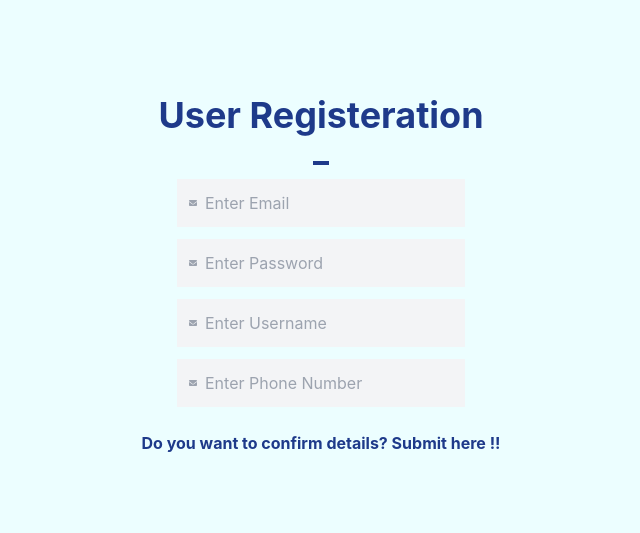
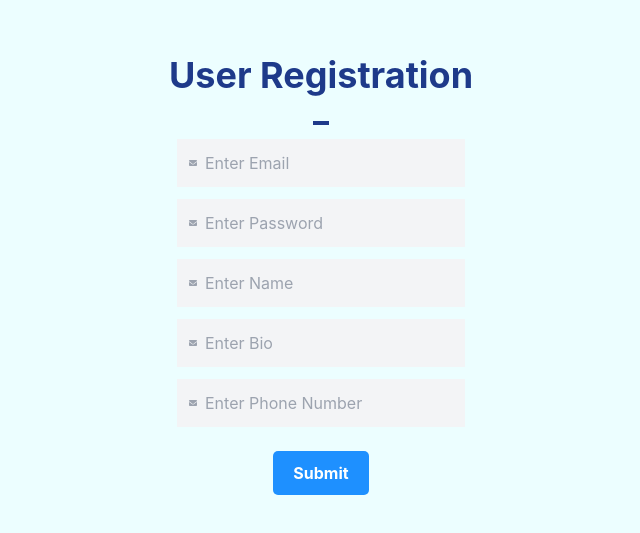
Before and after one commit to hpatel9699/Internship-1-Project, a Next.js app in the folder frontend/: page /register in a window 1280 px wide. Shown: the part 119-652 px from the top of the page, without its empty margins (319-959 px from the left). Built offline with nearby package versions, Linux system fonts and the light colour scheme.

Commit message:
Feature: Registration API integrated

```diff
--- a/frontend/package.json
+++ b/frontend/package.json
@@ -8,6 +8,7 @@
     "start": "next start"
   },
   "dependencies": {
+    "axios": "^0.27.2",
     "next": "^12.3.1",
     "react": "^17.0.2",
     "react-dom": "^17.0.2",
--- a/frontend/pages/register.js
+++ b/frontend/pages/register.js
@@ -1,46 +1,114 @@
-import { FaGoogle, FaFacebookF, FaEnvelope, FaLock } from 'react-icons/fa';
+import { FaGoogle, FaFacebookF, FaEnvelope, FaLock } from "react-icons/fa";
 import Image from "next/image";
+import { useState } from "react";
+import axios from "axios";
 
 export default function Register() {
+  const handleSubmit = async (e) => {
+    e.preventDefault();
+    const registerAPIResponse = await axios({
+      method: "POST",
+      url: "http://localhost:3000/auth/register",
+      data: {
+        email: email,
+        name: name,
+        password: password,
+        phone: phone,
+        bio: bio,
+      },
+    });
+    console.log("Submitted", registerAPIResponse);
+    if (registerAPIResponse.status === 201) {
+      alert("Registration Completed!");
+    }
+  };
+
+  const [name, setName] = useState("");
+  const [bio, setBio] = useState("");
+  const [password, setPassword] = useState("");
+  const [phone, setPhone] = useState("");
+  const [email, setEmail] = useState("");
+
   return (
     <div className="flex flex-col items-center justify-center min-h-screen py-2 bg-cyan-50">
-
       <main className="flex flex-col items-center justify-center w-full flex-1 px-50 text-center">
-
-          <div className='p-8'>
-            <div className=''>
-              <h2 className='font-bold text-blue-900 mb-5 text-4xl'>
-                User Registeration
-              </h2>
-              <div className='bg-blue-900 border-2 w-4 border-blue-900 inline-block mb-2'></div>
-                  <div className='flex flex-col items-center'>
-
-                <div className='bg-gray-100 w-72 p-3 flex items-center mb-3'>
-                  <FaEnvelope className='text-gray-400 mr-2'/>
-                  <input type='email' name='Email' placeholder='Enter Email' className='bg-gray-100 outline-none text-base flex-2'/>
-                </div>
-                <div className='bg-gray-100 w-72 p-3 flex items-center mb-3'>
-                  <FaEnvelope className='text-gray-400 mr-2'/>
-                  <input type='text' name='Password' placeholder='Enter Password' className='bg-gray-100 outline-none text-base flex-2'/>
-                </div>
-                <div className='bg-gray-100 w-72 p-3 flex items-center mb-3'>
-                  <FaEnvelope className='text-gray-400 mr-2'/>
-                  <input type='text' name='Username' placeholder='Enter Username' className='bg-gray-100 outline-none text-base flex-2'/>
-                </div>
-                <div className='bg-gray-100 w-72 p-3 flex items-center mb-3'>
-                  <FaEnvelope className='text-gray-400 mr-2'/>
-                  <input type='text' name='Phone number' placeholder='Enter Phone Number' className='bg-gray-100 outline-none text-base flex-2'/>
-                </div>
-                <a href="index" className='text-blue-900 my-3 font-base font-bold'>Do you want to confirm details? Submit here !!</a>
-
-
-
+        <div className="p-8">
+          <div className="">
+            <h2 className="font-bold text-blue-900 mb-5 text-4xl">
+              User Registration
+            </h2>
+            <div className="bg-blue-900 border-2 w-4 border-blue-900 inline-block mb-2"></div>
+            <div className="flex flex-col items-center">
+              <div className="bg-gray-100 w-72 p-3 flex items-center mb-3">
+                <FaEnvelope className="text-gray-400 mr-2" />
+                <input
+                  type="email"
+                  name="Email"
+                  placeholder="Enter Email"
+                  onChange={(e) => setEmail(e.target.value)}
+                  className="bg-gray-100 outline-none text-base flex-2"
+                />
               </div>
+              <div className="bg-gray-100 w-72 p-3 flex items-center mb-3">
+                <FaEnvelope className="text-gray-400 mr-2" />
+                <input
+                  type="text"
+                  name="Password"
+                  placeholder="Enter Password"
+                  onChange={(e) => setPassword(e.target.value)}
+                  className="bg-gray-100 outline-none text-base flex-2"
+                />
+              </div>
+              <div className="bg-gray-100 w-72 p-3 flex items-center mb-3">
+                <FaEnvelope className="text-gray-400 mr-2" />
+                <input
+                  type="text"
+                  name="Name"
+                  placeholder="Enter Name"
+                  onChange={(e) => setName(e.target.value)}
+                  className="bg-gray-100 outline-none text-base flex-2"
+                />
+              </div>
+              <div className="bg-gray-100 w-72 p-3 flex items-center mb-3">
+                <FaEnvelope className="text-gray-400 mr-2" />
+                <input
+                  type="text"
+                  name="Bio"
+                  placeholder="Enter Bio"
+                  onChange={(e) => setBio(e.target.value)}
+                  className="bg-gray-100 outline-none text-base flex-2"
+                />
+              </div>
+              <div className="bg-gray-100 w-72 p-3 flex items-center mb-3">
+                <FaEnvelope className="text-gray-400 mr-2" />
+                <input
+                  type="text"
+                  name="Phone number"
+                  placeholder="Enter Phone Number"
+                  onChange={(e) => setPhone(e.target.value)}
+                  className="bg-gray-100 outline-none text-base flex-2"
+                />
+              </div>
+              <a
+                href="index"
+                className="text-blue-900 my-3 font-base font-bold"
+                onClick={(e) => handleSubmit(e)}
+              >
+                <button
+                  style={{
+                    backgroundColor: "#1E90FF",
+                    color: "white",
+                    padding: "10px 20px",
+                    borderRadius: "5px",
+                  }}
+                >
+                  Submit
+                </button>
+              </a>
             </div>
           </div>
-
+        </div>
       </main>
-
     </div>
-  )
+  );
 }
```
Also changed, not shown: 1 other file (tests, documents, lock files or other folders).
